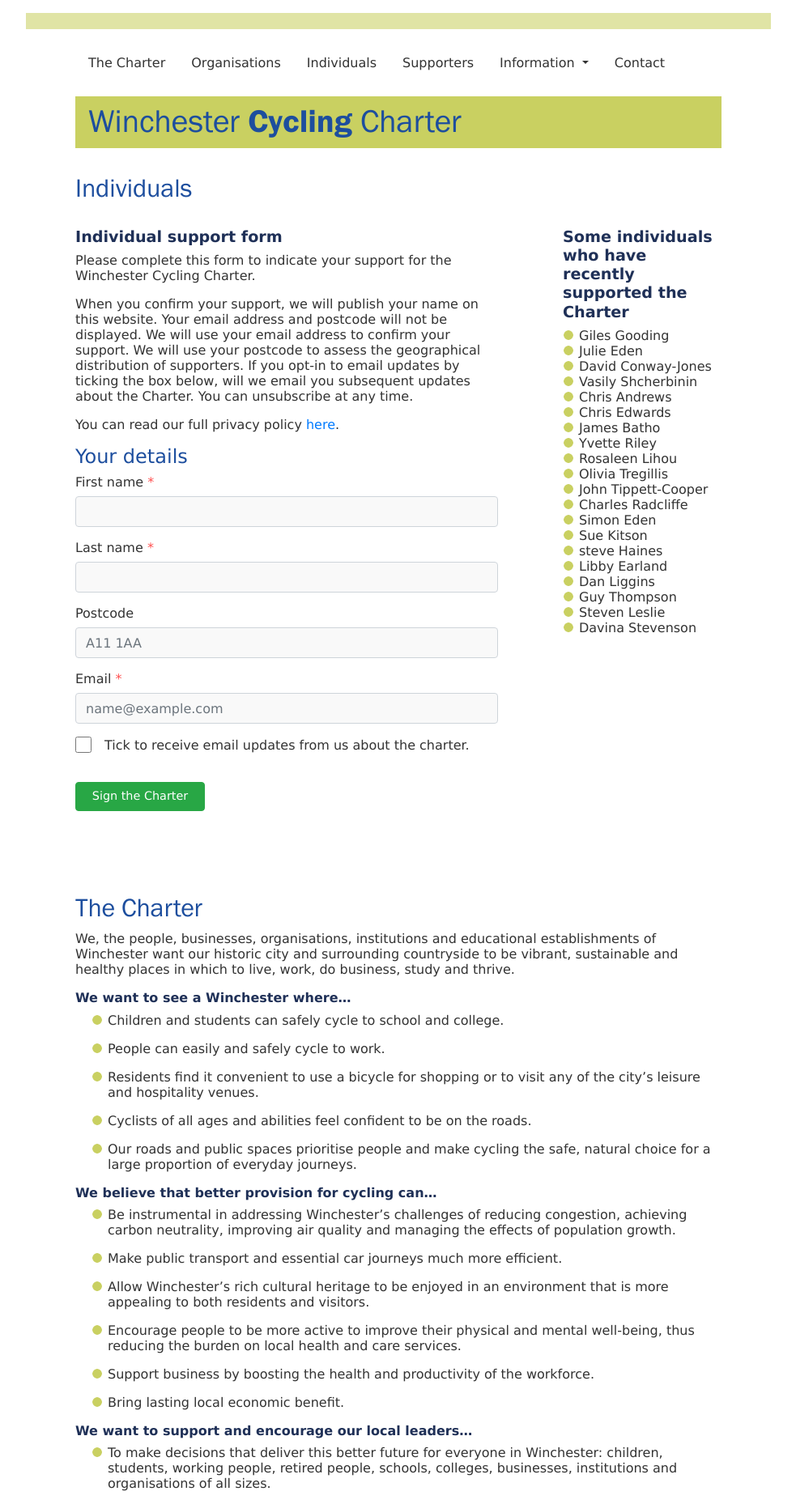
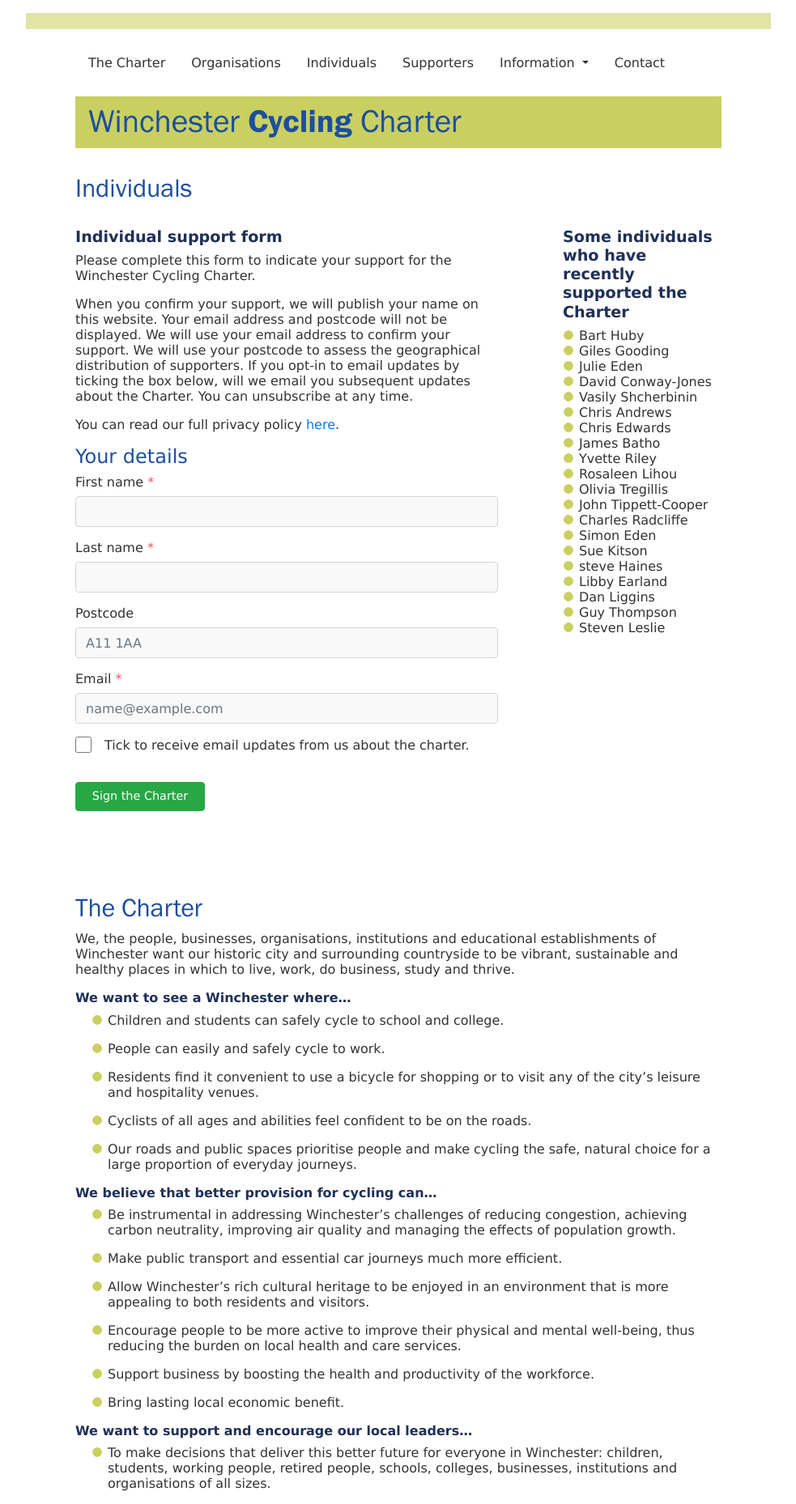
Before and after one commit to winchestercyclingcharter/winchestercyclingcharter.github.io, a Jekyll site: the page built from ind-page.md, in a window 1280 px wide. Shown: the whole page at 81% size, without its empty margins (148-1131 px from the left). Built offline with Jekyll 4.4.1, drawn with Linux system fonts in a browser that asks for light colours; nearby versions of some CDN libraries.

Commit message:
Update people.yml

```diff
--- a/_data/people.yml
+++ b/_data/people.yml
@@ -269,3 +269,4 @@ people:
 - { lastname: Andrews, firstname: Chris, dt: 20210303-154301-647990 }
 - { lastname: Gooding , firstname: Giles, dt: 20210303-200248-640838 }
 - { lastname: Oliver, firstname: Beckie, dt: 20210219-091516-278461 }
+- { lastname: Huby, firstname: Bart, dt: 20210303-205055-738305 }
```
